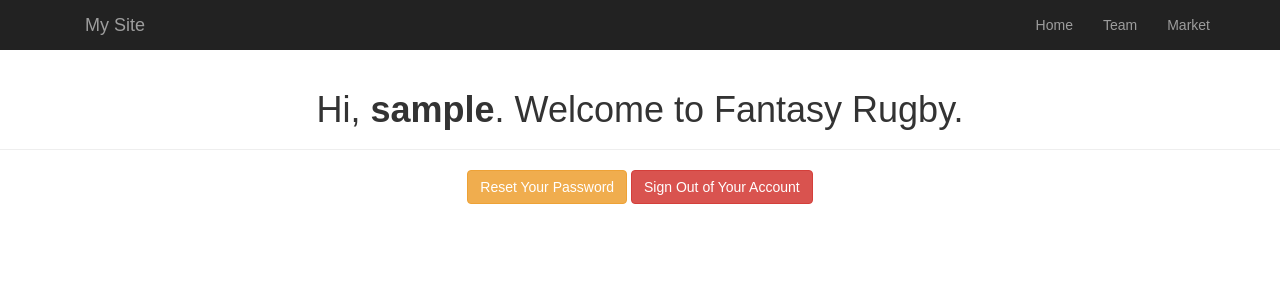
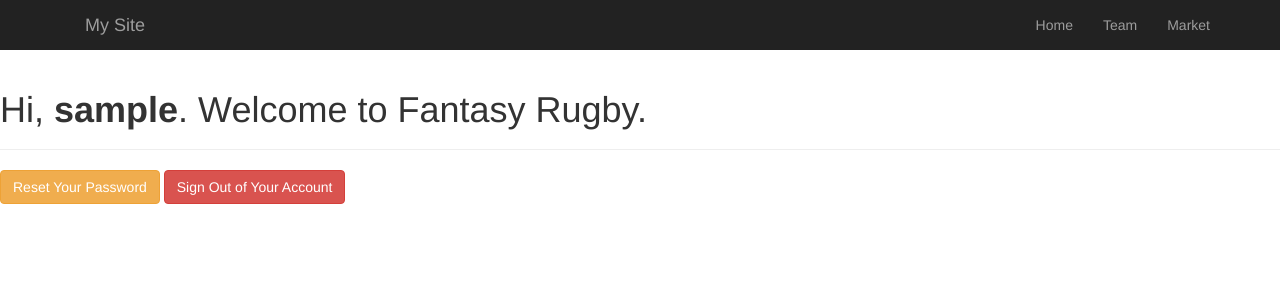
Before and after one commit to BrianKelly24/login, a PHP site: page /welcome.php in a window 1280 px wide. Shown: the top 300 px of the page. Run offline with PHP 8.4, Linux system fonts and the light colour scheme; the visitor is signed in with stand-in values (Sample User, id 1).

```diff
--- a/welcome.php
+++ b/welcome.php
@@ -15,9 +15,7 @@ if(!isset($_SESSION["loggedin"]) || $_SESSION["loggedin"] !== true){
     <meta charset="UTF-8">
     <title>Welcome</title>
     <link rel="stylesheet" href="https://maxcdn.bootstrapcdn.com/bootstrap/3.3.7/css/bootstrap.css">
-    <style type="text/css">
-        body{ font: 14px sans-serif; text-align: center; }
-    </style>
+
 </head>
 <body>
 <div class="navbar-static-top navbar-inverse" id="home">
```
